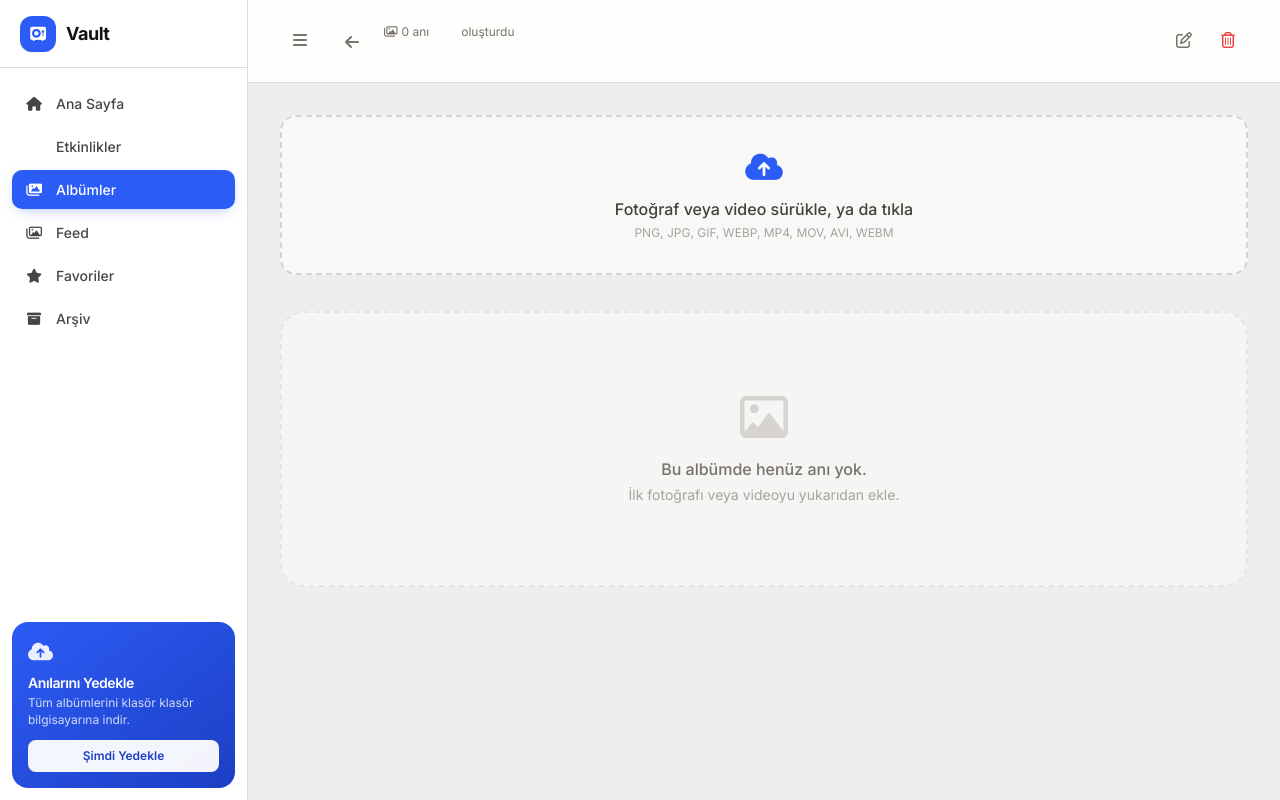
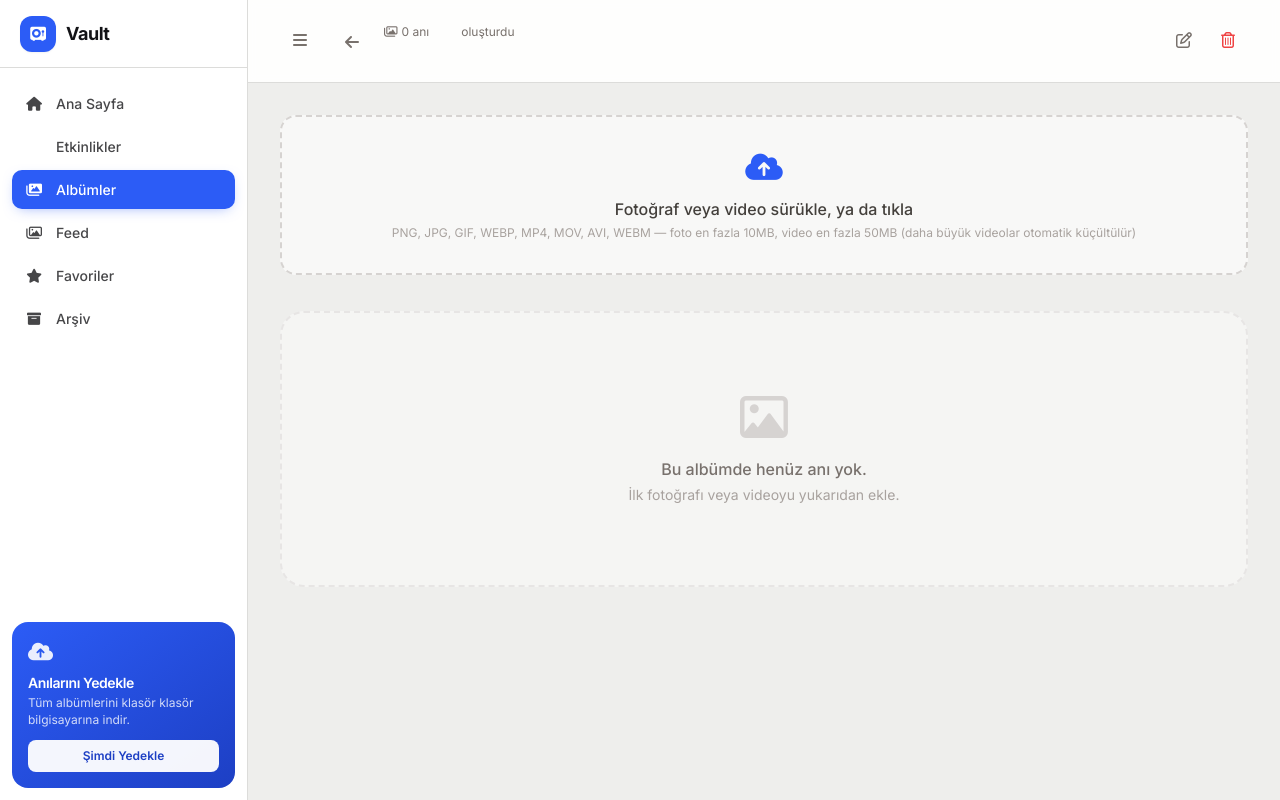
Before and after one commit to dunyacapraz/vault, a Flask app: template templates/trip.html in a window 1280 px wide. Run offline with Flask 3, Linux system fonts and the light colour scheme; the template is opened without the code that fills it, so the values that code supplies are empty; parts of the project's set-up code (start-up, migrations or seed data) failed here and were passed over; some libraries are stand-ins or nearby versions.

Commit message:
Update trip.html

```diff
--- a/templates/trip.html
+++ b/templates/trip.html
@@ -50,7 +50,7 @@
             <input type="file" id="file-input" class="hidden" multiple accept="image/*,video/*" onchange="handleFiles(this.files)">
             <i class="fa-solid fa-cloud-arrow-up text-3xl text-[var(--amber)] mb-3"></i>
             <p class="font-medium text-stone-700">Fotoğraf veya video sürükle, ya da tıkla</p>
-            <p class="text-xs text-stone-400 mt-1">PNG, JPG, GIF, WEBP, MP4, MOV, AVI, WEBM</p>
+            <p class="text-xs text-stone-400 mt-1">PNG, JPG, GIF, WEBP, MP4, MOV, AVI, WEBM — foto en fazla 10MB, video en fazla 50MB (daha büyük videolar otomatik küçültülür)</p>
             <div id="upload-progress" class="hidden mt-4 max-w-xs mx-auto">
                 <div class="h-1.5 bg-stone-200 rounded-full overflow-hidden">
                     <div id="upload-bar" class="h-full fab-amber transition-all duration-300" style="width:0%"></div>
```
